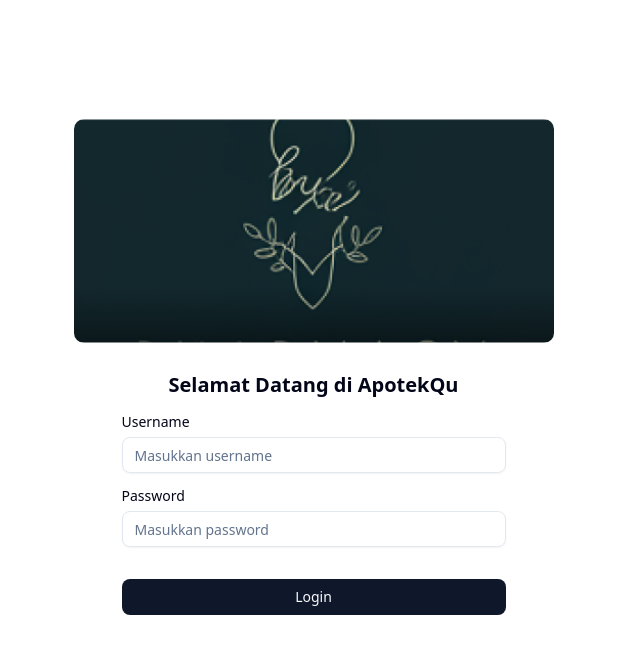
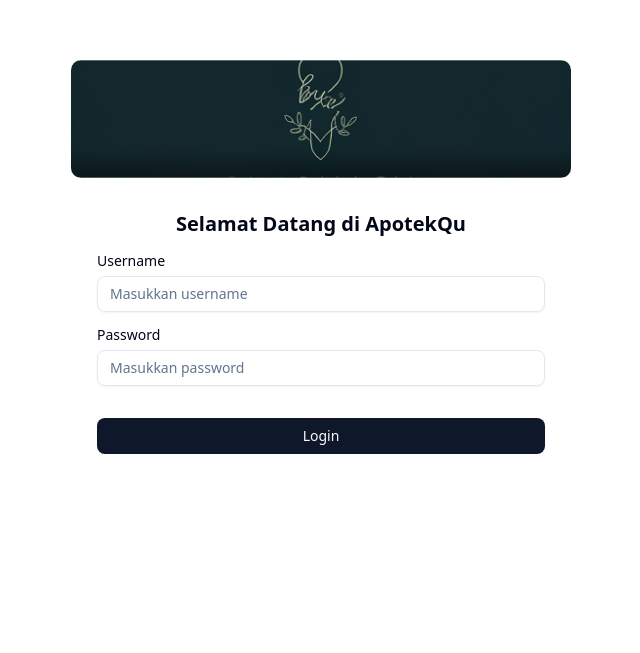
Before and after one commit to raflyryhnsyh/ApotekQu, a Next.js app: page /login in a window 1280 px wide. Shown: the part 143-796 px from the top of the page, without its empty margins (319-959 px from the left). Built offline with nearby package versions, Linux system fonts and the light colour scheme; no server answers.

Commit message:
style: update login page layout and image dimensions

```diff
--- a/app/login/page.tsx
+++ b/app/login/page.tsx
@@ -118,18 +118,18 @@ export default function LoginPage() {
     };
 
     return (
-        <div className="min-h-screen flex flex-col items-center justify-center px-4">
-            <div className="my-7 w-full flex items-center justify-center overflow-hidden">
+        <div className="fixed inset-0 flex flex-col items-center justify-center px-4 bg-background overflow-hidden">
+            <div className="mb-8 w-full flex items-center justify-center">
                 <Image
                     src="/picture-login.png"
                     alt="Login"
-                    width={480}
-                    height={192}
-                    className="w-full max-w-[480px] h-32 sm:h-40 md:h-48 lg:h-56 rounded-lg object-cover"
+                    width={500}
+                    height={200}
+                    className="w-full max-w-[500px] h-auto rounded-lg object-contain"
                     priority
                 />
             </div>
-            <div className="max-w-sm w-full flex flex-col items-center">
+            <div className="max-w-md w-full flex flex-col items-center">
                 <p className="text-xl font-bold mb-4 text-center">Selamat Datang di ApotekQu</p>
 
                 {/* Error Message */}
```
